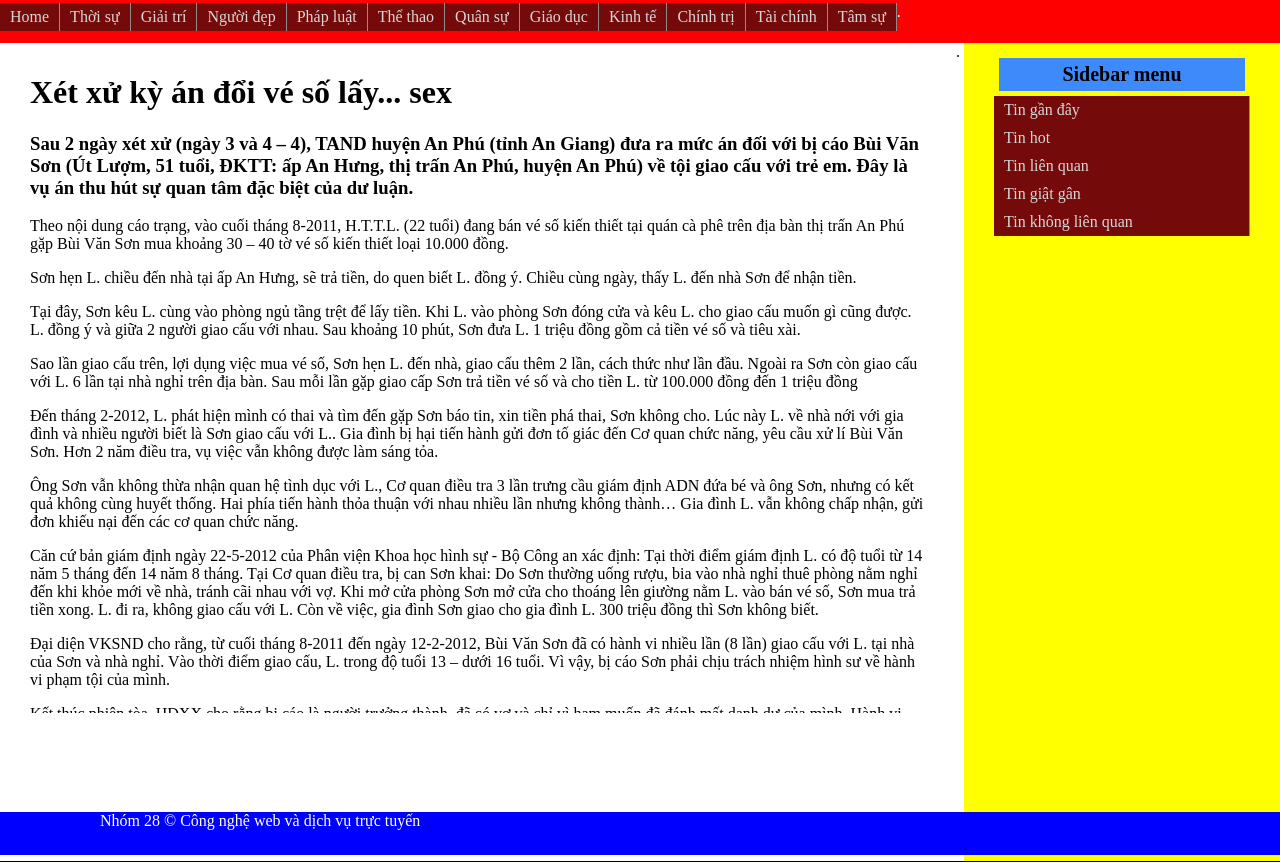
After one commit to danghaopro/WebAndOnlineService, a PHP site: page /Lab8_Ex1_1.php in a window 1280 px wide. The commit adds this page. Run offline with PHP 8.4, Linux system fonts and the light colour scheme.

Commit message:
Add files via upload

```diff
--- a/Lab_8/Lab8_Ex1.css
+++ b/Lab_8/Lab8_Ex1.css
@@ -24,6 +24,7 @@ ul.header_menu li a {
 	text-decoration: none;
 	background-color: #750A0A;
 	color: #D9D7D7;
+	border-right: 1px solid #928D8D;
 }
 ul.header_menu li a:hover {
 	background-color: #B01717;
@@ -38,13 +39,14 @@ ul.header_menu::after {
 
 }
 .body {
-	position: fixed;
+	position: absolute;
 	margin: 0px;
 	padding: 0px;
 	top: 5%;
 	left: 0px;
 	width: 100%
-	height 88%;
+	height: 80%;
+	overflow-y: hidden;
 	border-bottom: 1px solid black;
 }
 .body::after {
@@ -56,21 +58,46 @@ ul.header_menu::after {
 }
 .main_content {
 	float: left;
-	width: 75%;
-	height: 80%;
+	width: 70%;
+	height: 650px;
 	overflow-y: auto;
+	padding: 10px 30px ;
 }
 .sidebar {
 	float: right;
-	width: 25%;
-	height: 80%;
+	width: 20%;
+	height: 100%;
 	background-color: yellow;
 	color: black;
-	overflow-y: auto;
+	padding: 10px 30px ;
+}
+p.title_sidebar_menu {
+	color: black;
+	font-weight: bold;
+	font-size: 20px;
+	padding: 5px;
+	margin: 5px;
+	text-align: center;
+	background-color: #3E8AFB;
 }
 ul.sidebar_menu {
-	position: absolute;
-
+	list-style-type: none;
+	padding: 0px;
+	margin: 3px 0px;
+	height: 100%;
+}
+ul.sidebar_menu li a {
+	padding: 5px 10px;
+	margin: 0px;
+	display: block;
+	text-decoration: none;
+	background-color: #750A0A;
+	color: #D9D7D7;
+	border-right: 1px solid #928D8D;
+}
+ul.sidebar_menu li a:hover {
+	background-color: #B01717;
+	font-weight: bold;
 }
 
 .footer {
@@ -78,7 +105,7 @@ ul.sidebar_menu {
 	background-color: blue;
 	position: fixed;
 	margin: 0px;
-	padding: 0px;
+	padding: 0px 0px 0px 100px;
 	bottom: 0px;
 	left: 0px;
 	height: 5%;
--- /dev/null
+++ b/Lab_8/Lab8_Ex1_1.php
@@ -0,0 +1,64 @@
+<!DOCTYPE html>
+<html>
+<head>
+	<title>Tin nhanh</title>
+	<meta charset="utf-8">
+	<link rel="stylesheet" href="Lab8_Ex1.css">
+</head>
+<body>
+	<!-- header page -->
+	<div class="header">
+		<div>
+			<ul class="header_menu">
+				<li><a href="#" title="">Home</a></li>
+				<li><a href="#" title="">Thời sự</a></li>
+				<li><a href="#" title="">Giải trí</a></li>
+				<li><a href="#" title="">Người đẹp</a></li>
+				<li><a href="#" title="">Pháp luật</a></li>
+				<li><a href="#" title="">Thể thao</a></li>
+				<li><a href="#" title="">Quân sự</a></li>
+				<li><a href="#" title="">Giáo dục</a></li>
+				<li><a href="#" title="">Kinh tế</a></li>
+				<li><a href="#" title="">Chính trị</a></li>
+				<li><a href="#" title="">Tài chính</a></li>
+				<li><a href="#" title="">Tâm sự</a></li>
+			</ul>
+		</div>
+	</div>
+	<!-- body page -->
+	<div class="body">
+		<!-- main content -->
+		<div class="main_content">
+			<h1>Xét xử kỳ án đổi vé số lấy... sex</h1>
+			<h3>Sau 2 ngày xét xử (ngày 3 và 4 – 4), TAND huyện An Phú (tỉnh An Giang) đưa ra mức án đối với bị cáo Bùi Văn Sơn (Út Lượm, 51 tuổi, ĐKTT: ấp An Hưng, thị trấn An Phú, huyện An Phú) về tội giao cấu với trẻ em. Đây là vụ án thu hút sự quan tâm đặc biệt của dư luận. </h3>
+			<p>Theo nội dung cáo trạng, vào cuối tháng 8-2011, H.T.T.L. (22 tuổi) đang bán vé số kiến thiết tại quán cà phê trên địa bàn thị trấn An Phú gặp Bùi Văn Sơn mua khoảng 30 – 40 tờ vé số kiến thiết loại 10.000 đồng.</p>
+			<p>Sơn hẹn L. chiều đến nhà tại ấp An Hưng, sẽ trả tiền, do quen biết L. đồng ý. Chiều cùng ngày, thấy L. đến nhà Sơn để nhận tiền.</p>
+			<p>Tại đây, Sơn kêu L. cùng vào phòng ngủ tầng trệt để lấy tiền. Khi L. vào phòng Sơn đóng cửa và kêu L. cho giao cấu muốn gì cũng được. L. đồng ý và giữa 2 người giao cấu với nhau. Sau khoảng 10 phút, Sơn đưa L. 1 triệu đồng gồm cả tiền vé số và tiêu xài.</p>
+			<p>Sao lần giao cấu trên, lợi dụng việc mua vé số, Sơn hẹn L. đến nhà, giao cấu thêm 2 lần, cách thức như lần đầu. Ngoài ra Sơn còn giao cấu với L. 6 lần tại nhà nghỉ trên địa bàn. Sau mỗi lần gặp giao cấp Sơn trả tiền vé số và cho tiền L. từ 100.000 đồng đến 1 triệu đồng</p>
+			<p>Đến tháng 2-2012, L. phát hiện mình có thai và tìm đến gặp Sơn báo tin, xin tiền phá thai, Sơn không cho. Lúc này L. về nhà nới với gia đình và nhiều người biết là Sơn giao cấu với L.. Gia đình bị hại tiến hành gửi đơn tố giác đến Cơ quan chức năng, yêu cầu xử lí Bùi Văn Sơn. Hơn 2 năm điều tra, vụ việc vẫn không được làm sáng tỏa.</p>
+			<p>Ông Sơn vẫn không thừa nhận quan hệ tình dục với L., Cơ quan điều tra 3 lần trưng cầu giám định ADN đứa bé và ông Sơn, nhưng có kết quả không cùng huyết thống. Hai phía tiến hành thỏa thuận với nhau nhiều lần nhưng không thành… Gia đình L. vẫn không chấp nhận, gửi đơn khiếu nại đến các cơ quan chức năng.</p>
+			<p>Căn cứ bản giám định ngày 22-5-2012 của Phân viện Khoa học hình sự - Bộ Công an xác định: Tại thời điểm giám định L. có độ tuổi từ 14 năm 5 tháng đến 14 năm 8 tháng. Tại Cơ quan điều tra, bị can Sơn khai: Do Sơn thường uống rượu, bia vào nhà nghỉ thuê phòng nằm nghỉ đến khi khỏe mới về nhà, tránh cãi nhau với vợ. Khi mở cửa phòng Sơn mở cửa cho thoáng lên giường nằm L. vào bán vé số, Sơn mua trả tiền xong. L. đi ra, không giao cấu với L. Còn về việc, gia đình Sơn giao cho gia đình L. 300 triệu đồng thì Sơn không biết.</p>
+			<p>Đại diện VKSND cho rằng, từ cuối tháng 8-2011 đến ngày 12-2-2012, Bùi Văn Sơn đã có hành vi nhiều lần (8 lần) giao cấu với L. tại nhà của Sơn và nhà nghỉ. Vào thời điểm giao cấu, L. trong độ tuổi 13 – dưới 16 tuổi. Vì vậy, bị cáo Sơn phải chịu trách nhiệm hình sư về hành vi phạm tội của mình.</p>
+			<p>Kết thúc phiên tòa, HĐXX cho rằng bị cáo là người trưởng thành, đã có vợ và chỉ vì ham muốn đã đánh mất danh dự của mình. Hành vi này gây nguy hiểm cho xã hội … Do vậy, sau khi áp dụng nhiều tình tiết giảm nhẹ, HĐXX tuyên phạt bị cáo Sơn 3 năm tù giam.</p>
+
+		</div>
+		<!-- sidebar -->
+		<div class="sidebar">
+			<p class="title_sidebar_menu">Sidebar menu</p>
+			<ul class="sidebar_menu">
+				<li><a href="#" title="">Tin gần đây</a></li>
+				<li><a href="#" title="">Tin hot</a></li>
+				<li><a href="#" title="">Tin liên quan</a></li>
+				<li><a href="#" title="">Tin giật gân</a></li>
+				<li><a href="#" title="">Tin không liên quan</a></li>
+			</ul>
+			<br><br><br><br><br><br><br><br><br><br><br><br><br><br><br><br><br>
+			<br><br><br><br><br><br><br><br><br><br><br><br><br><br><br><br><br>
+		</div>
+	</div>
+	<!-- footer page -->
+	<div class="footer">
+		Nhóm 28 &copy; Công nghệ web và dịch vụ trực tuyến
+	</div>
+</body>
+</html>
```
Also changed, not shown: Lab_8/Lab8_Ex1_2.php (added, +57 -0 lines).
